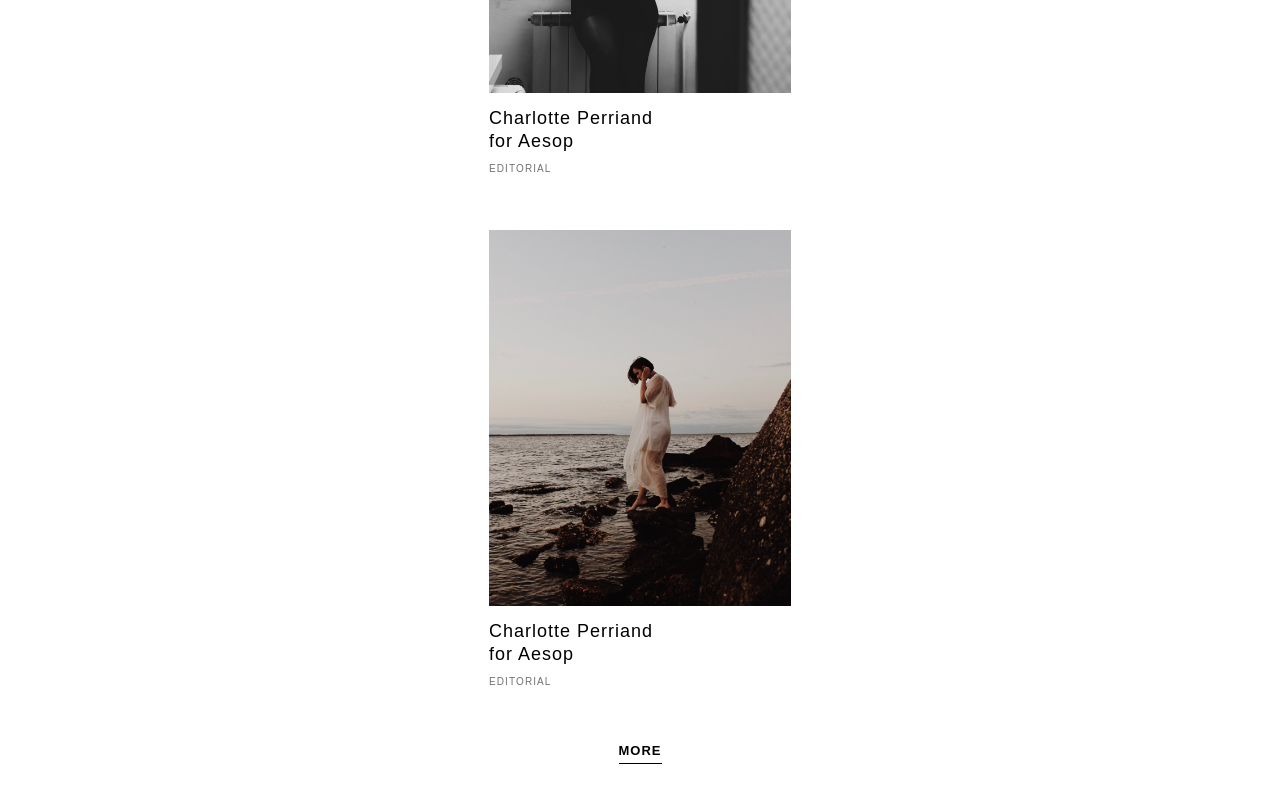
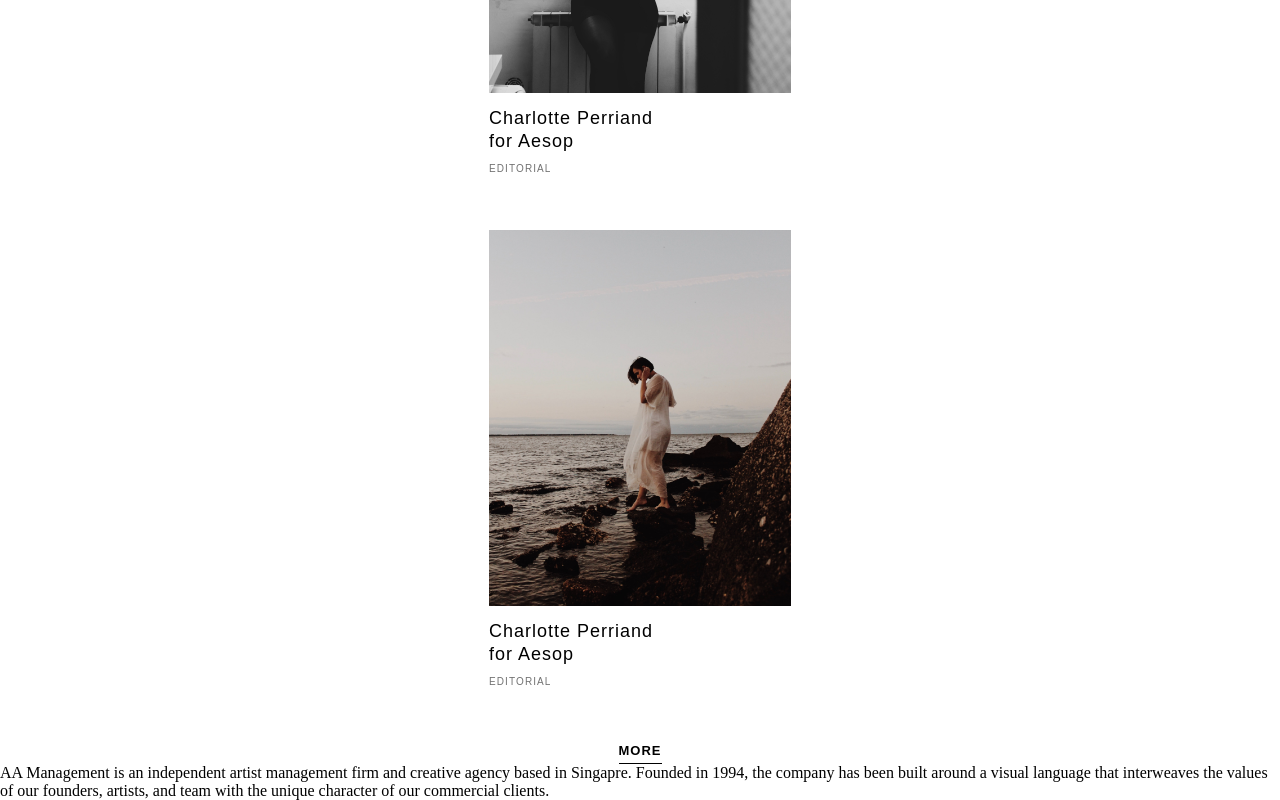
Before and after one commit to yoga1234/static-website, a plain HTML site: page index.html in a window 1280 px wide. Shown: the part 1837-2637 px from the top of the page. Before the commit the page ends 2601 px from the top, so only its background shows below. Drawn offline with Linux system fonts and the light colour scheme.

Commit message:
adding about section

```diff
--- a/index.html
+++ b/index.html
@@ -45,9 +45,16 @@
       <p class="article-tag">EDITORIAL</p>
     </article>
   </section>
+
   <div class="more-section">
     <button class="more-button">MORE</button>
   </div>
+
+  <section>
+    <!-- image 1 -->
+    <p>AA Management is an independent artist management firm and creative agency based in Singapre. Founded in 1994, the company has been built around a visual language that interweaves the values of our founders, artists, and team with the unique character of our commercial clients.</p>
+    <!-- image 2 -->
+  </section>
   <script src="./main.js"></script>
 </body>
 </html>
```
